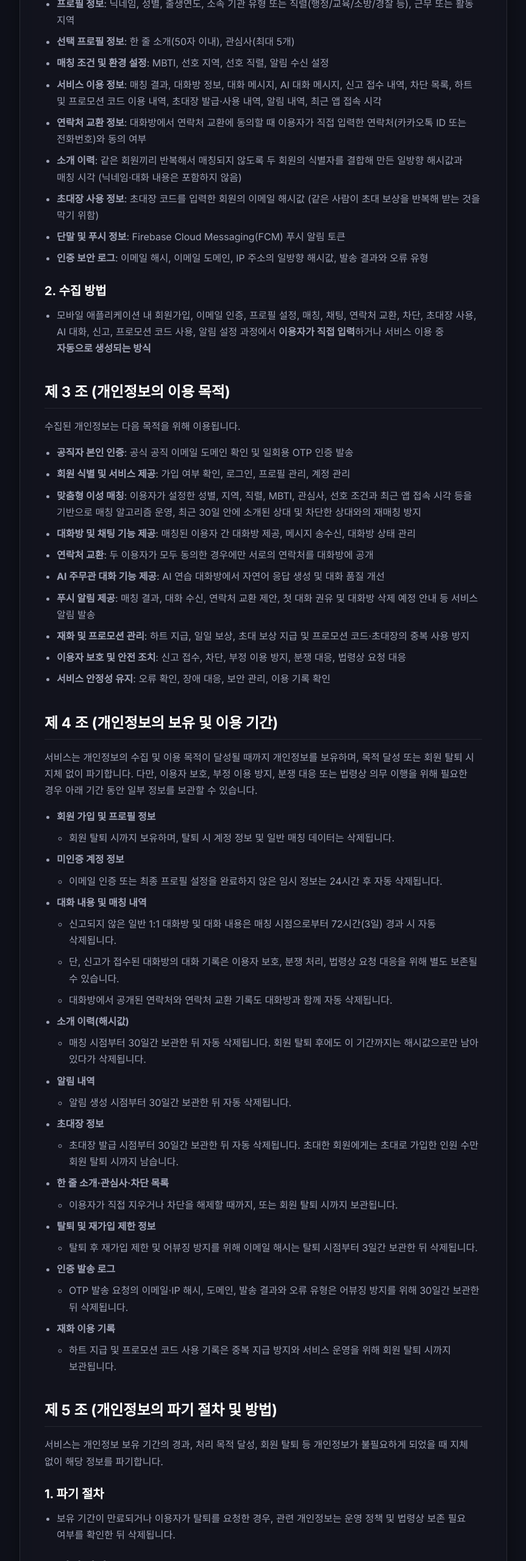
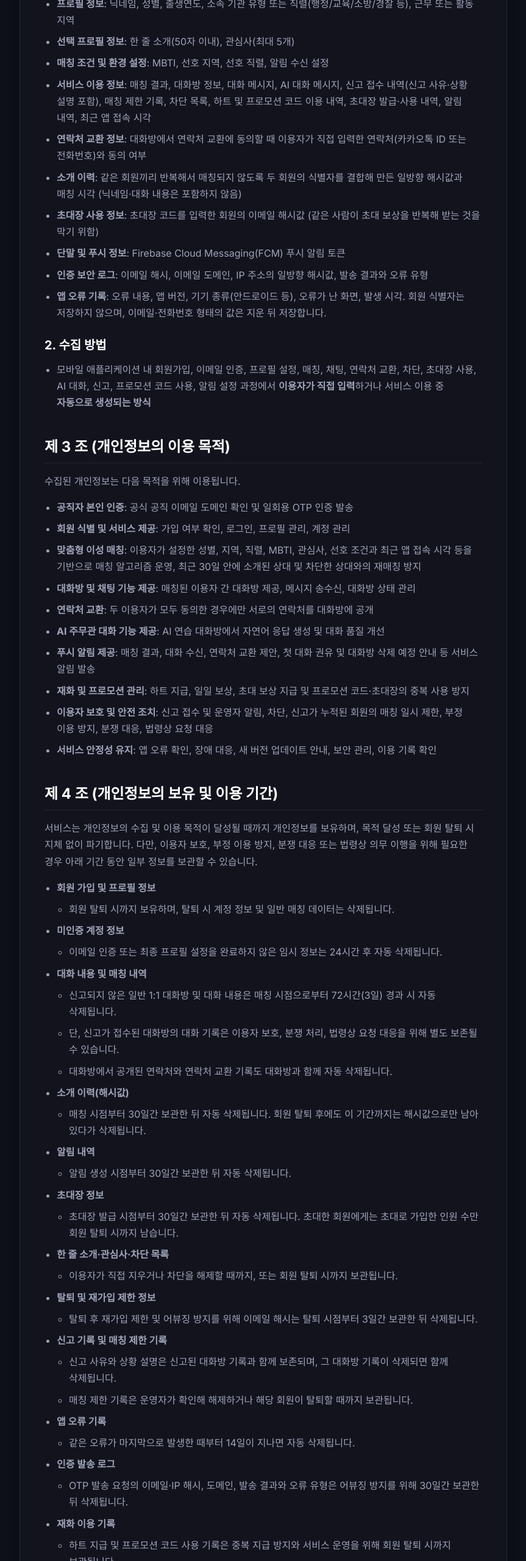
Before and after one commit to ilhoonseo/meetoffice-web, a plain HTML site: page privacy.html in a window 1280 px wide. Shown: the part 780-3340 px from the top of the page at 61% size, without its empty margins (208-1071 px from the left). Drawn offline with Linux system fonts and the light colour scheme.

Commit message:
Disclose report notices, matching holds and app error logs
Reports now carry a reason and an optional note, are emailed to the
operator through Resend, and members reported by two or more people in
30 days are held out of matching until reviewed. The app also records
script errors without member identifiers (14 days) and shows update
notices.

Co-Authored-By: Claude Opus 5.5 <noreply@anthropic.com>

```diff
--- a/privacy.html
+++ b/privacy.html
@@ -122,12 +122,13 @@
                 <li><strong>프로필 정보</strong>: 닉네임, 성별, 출생연도, 소속 기관 유형 또는 직렬(행정/교육/소방/경찰 등), 근무 또는 활동 지역</li>
                 <li><strong>선택 프로필 정보</strong>: 한 줄 소개(50자 이내), 관심사(최대 5개)</li>
                 <li><strong>매칭 조건 및 환경 설정</strong>: MBTI, 선호 지역, 선호 직렬, 알림 수신 설정</li>
-                <li><strong>서비스 이용 정보</strong>: 매칭 결과, 대화방 정보, 대화 메시지, AI 대화 메시지, 신고 접수 내역, 차단 목록, 하트 및 프로모션 코드 이용 내역, 초대장 발급·사용 내역, 알림 내역, 최근 앱 접속 시각</li>
+                <li><strong>서비스 이용 정보</strong>: 매칭 결과, 대화방 정보, 대화 메시지, AI 대화 메시지, 신고 접수 내역(신고 사유·상황 설명 포함), 매칭 제한 기록, 차단 목록, 하트 및 프로모션 코드 이용 내역, 초대장 발급·사용 내역, 알림 내역, 최근 앱 접속 시각</li>
                 <li><strong>연락처 교환 정보</strong>: 대화방에서 연락처 교환에 동의할 때 이용자가 직접 입력한 연락처(카카오톡 ID 또는 전화번호)와 동의 여부</li>
                 <li><strong>소개 이력</strong>: 같은 회원끼리 반복해서 매칭되지 않도록 두 회원의 식별자를 결합해 만든 일방향 해시값과 매칭 시각 (닉네임·대화 내용은 포함하지 않음)</li>
                 <li><strong>초대장 사용 정보</strong>: 초대장 코드를 입력한 회원의 이메일 해시값 (같은 사람이 초대 보상을 반복해 받는 것을 막기 위함)</li>
                 <li><strong>단말 및 푸시 정보</strong>: Firebase Cloud Messaging(FCM) 푸시 알림 토큰</li>
                 <li><strong>인증 보안 로그</strong>: 이메일 해시, 이메일 도메인, IP 주소의 일방향 해시값, 발송 결과와 오류 유형</li>
+                <li><strong>앱 오류 기록</strong>: 오류 내용, 앱 버전, 기기 종류(안드로이드 등), 오류가 난 화면, 발생 시각. 회원 식별자는 저장하지 않으며, 이메일·전화번호 형태의 값은 지운 뒤 저장합니다.</li>
             </ul>
 
             <h3>2. 수집 방법</h3>
@@ -146,8 +147,8 @@
                 <li><strong>AI 주무관 대화 기능 제공</strong>: AI 연습 대화방에서 자연어 응답 생성 및 대화 품질 개선</li>
                 <li><strong>푸시 알림 제공</strong>: 매칭 결과, 대화 수신, 연락처 교환 제안, 첫 대화 권유 및 대화방 삭제 예정 안내 등 서비스 알림 발송</li>
                 <li><strong>재화 및 프로모션 관리</strong>: 하트 지급, 일일 보상, 초대 보상 지급 및 프로모션 코드·초대장의 중복 사용 방지</li>
-                <li><strong>이용자 보호 및 안전 조치</strong>: 신고 접수, 차단, 부정 이용 방지, 분쟁 대응, 법령상 요청 대응</li>
-                <li><strong>서비스 안정성 유지</strong>: 오류 확인, 장애 대응, 보안 관리, 이용 기록 확인</li>
+                <li><strong>이용자 보호 및 안전 조치</strong>: 신고 접수 및 운영자 알림, 차단, 신고가 누적된 회원의 매칭 일시 제한, 부정 이용 방지, 분쟁 대응, 법령상 요청 대응</li>
+                <li><strong>서비스 안정성 유지</strong>: 앱 오류 확인, 장애 대응, 새 버전 업데이트 안내, 보안 관리, 이용 기록 확인</li>
             </ul>
 
             <h2>제 4 조 (개인정보의 보유 및 이용 기간)</h2>
@@ -180,6 +181,15 @@
                 </li>
                 <li><strong>탈퇴 및 재가입 제한 정보</strong>
                     <ul><li>탈퇴 후 재가입 제한 및 어뷰징 방지를 위해 이메일 해시는 탈퇴 시점부터 3일간 보관한 뒤 삭제됩니다.</li></ul>
+                </li>
+                <li><strong>신고 기록 및 매칭 제한 기록</strong>
+                    <ul>
+                        <li>신고 사유와 상황 설명은 신고된 대화방 기록과 함께 보존되며, 그 대화방 기록이 삭제되면 함께 삭제됩니다.</li>
+                        <li>매칭 제한 기록은 운영자가 확인해 해제하거나 해당 회원이 탈퇴할 때까지 보관됩니다.</li>
+                    </ul>
+                </li>
+                <li><strong>앱 오류 기록</strong>
+                    <ul><li>같은 오류가 마지막으로 발생한 때부터 14일이 지나면 자동 삭제됩니다.</li></ul>
                 </li>
                 <li><strong>인증 발송 로그</strong>
                     <ul><li>OTP 발송 요청의 이메일·IP 해시, 도메인, 발송 결과와 오류 유형은 어뷰징 방지를 위해 30일간 보관한 뒤 삭제됩니다.</li></ul>
@@ -215,8 +225,8 @@
                 <tbody>
                     <tr>
                         <td><strong>Resend</strong></td>
-                        <td>이메일 OTP 인증 발송</td>
-                        <td>수신자 이메일 주소, OTP 이메일 제목 및 본문</td>
+                        <td>이메일 OTP 인증 발송, 운영자 신고 알림 메일 발송</td>
+                        <td>수신자 이메일 주소, OTP 이메일 제목 및 본문, 신고 알림 내용(신고 사유·상황 설명·대화방 식별자)</td>
                     </tr>
                     <tr>
                         <td><strong>Supabase</strong></td>
@@ -258,7 +268,7 @@
                     </tr>
                     <tr>
                         <td><strong>Resend</strong><br>일본(도쿄 발송 리전)</td>
-                        <td>수신자 이메일 주소와 OTP 이메일 내용 / 인증 메일 발송</td>
+                        <td>수신자 이메일 주소와 OTP 이메일 내용, 운영자에게 보내는 신고 알림 내용 / 인증 메일·운영자 알림 메일 발송</td>
                         <td>OTP 발송 요청 시 전송되며 발송 및 공급자 운영에 필요한 기간 처리</td>
                     </tr>
                     <tr>
@@ -304,6 +314,7 @@
                 <li>이용자는 대화방 메뉴의 <strong>차단하기</strong>로 대화방을 나가고 이후 그 상대와 다시 매칭되지 않도록 할 수 있습니다. 차단 사실은 상대에게 알리지 않으며, 상대에게는 대화방을 나간 것으로만 표시됩니다.</li>
                 <li>신고가 접수된 대화방은 추가 메시지 전송이 제한될 수 있으며, 신고 내용 확인 및 이용자 보호를 위해 관련 대화 기록이 별도 보존될 수 있습니다.</li>
                 <li>운영자는 신고 내용 검토 후 필요한 경우 이용 제한, 매칭 제한, 관계 기관 협조 등 필요한 조치를 취할 수 있습니다.</li>
+                <li>신고한 회원과 신고된 회원은 다시 매칭되지 않습니다. 신고 사유와 상황 설명은 운영자에게 이메일로 전달되어 검토되며, 최근 30일 안에 서로 다른 2명 이상에게 신고된 회원은 운영자 확인 전까지 매칭에서 제외됩니다.</li>
             </ul>
 
             <h2>제 11 조 (개인정보 보호를 위한 안전성 확보 조치)</h2>
```
